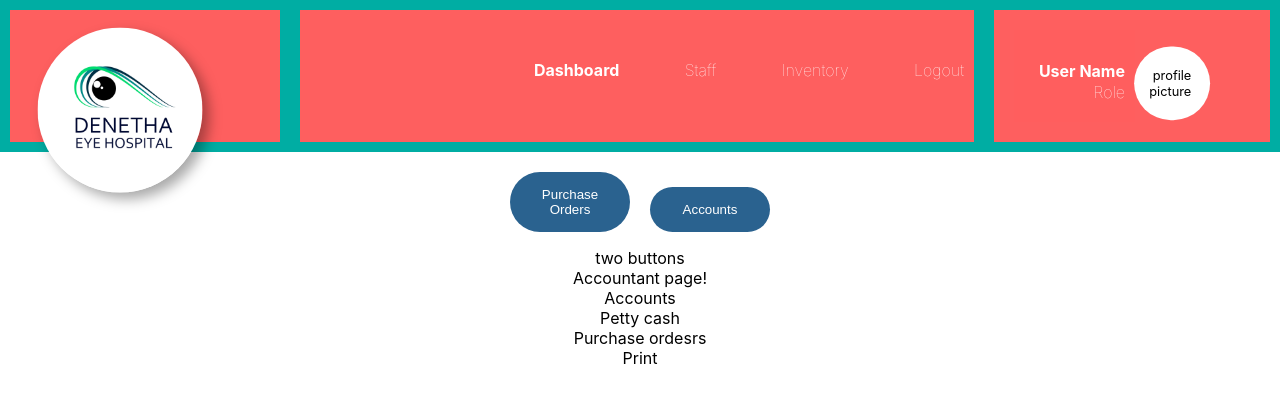
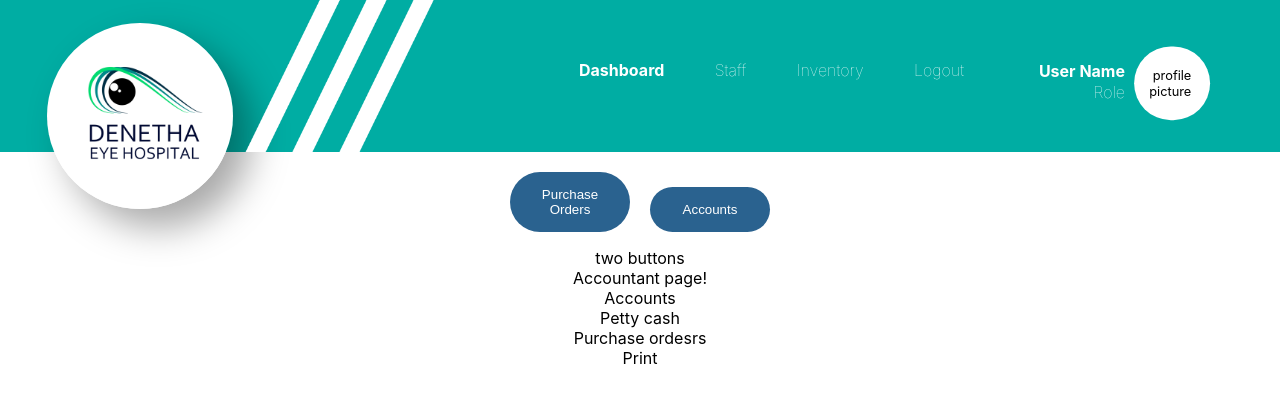
Before and after one commit to KavinduKasthurirathne/Denetha-Eye-Hospital-Project, a React (Create React App) app in the folder mern/client/: page / in a window 1280 px wide. Both pictures are taken after a click on the button "Redirect test". Shown: the top 402 px of the page. Built offline with nearby package versions, Linux system fonts and the light colour scheme.

Commit message:
Finished header main design

```diff
--- a/mern/client/src/App.css
+++ b/mern/client/src/App.css
@@ -40,10 +40,25 @@
   box-shadow: 2px 2px 4px #00000057;
 }
 .header-logo{
-  transform: translate(150%, 130%) scale(330%);
+  transform: translate(550%, 430%) scale(930%);
   width: 20%;
   border-radius: 100px;
   box-shadow: 2px 2px 4px #00000057;
+}
+#logo{
+  flex-basis: 100px;
+  flex-grow: 0;
+  flex-shrink: 0;
+}
+#header-design-container{
+  overflow: hidden;
+  flex-basis: 300px;
+  flex-grow: 0;
+  flex-shrink: 0;
+}
+#header-design{
+  width: 50%;
+  transform: scale(150%) translate(55%, 10%);
 }
 
 input {
@@ -90,7 +105,7 @@ a{
   flex: 1;
   padding: 10px;
   margin: 10px;
-  background-color: #ff5f5ffe;
+  background-color: #00000000;
 }
 
 .navlink{
@@ -115,18 +130,16 @@ a{
   font-weight: bold;
   margin-top: 1px;
   margin-bottom: 1px;
+  white-space: nowrap
 }
 #userRole{
   color: white;
   font-weight: lighter;
   margin-top: 1px;
   margin-bottom: 0px;
+  white-space: nowrap
 }
-#logo{
-  flex-basis: 250px;
-  flex-grow: 0;
-  flex-shrink: 0;
-}
+
 #profilePic{
   background-color: white;
   transform: scale(80%) translate(-40%, 10%);
@@ -148,7 +161,7 @@ a{
     opacity: 1;
   }
 }
-@keyframes fadetranlate {
+@keyframes fadetranslate {
   from {
     opacity: 0;
     transform: translate(0%, -10%);
--- a/mern/client/src/components/Header.js
+++ b/mern/client/src/components/Header.js
@@ -7,8 +7,11 @@ export const Header = () => {
     //possibly from cookies
 
     const logo = require('../image/denethaLogo.png');
+    const design = require('../image/design.png');
 
     //array of items to be rendered in the navigation bar
+    //put other items between dashboard and logout
+    //use if-else to decide which items to render
     const navBarItems = [{
             name: 'Dashboard',
             path: ''
@@ -29,6 +32,9 @@ export const Header = () => {
             <div id='logo' className='flex-child'>
                 <img src={logo} alt='logo' className='header-logo' />
             </div>
+            <div id='header-design-container' >
+                <img src={design} alt='header-design' id='header-design' />
+            </div>
             <div id='navbar' className='flex-child right-align'><br /><br />
                 {navBarItems.map((item) => {
                     return (
@@ -39,10 +45,6 @@ export const Header = () => {
                         </NavLink>
                     );
                 })}
-                {/* <NavLink exact to='' className='navlink' activeClassName='active'>Dashboard</NavLink>
-                <NavLink exact to='inventory' className='navlink' activeClassName='active'>Inventory</NavLink>
-                <NavLink exact to='staff' className='navlink' activeClassName='active'>Staff</NavLink>
-                <NavLink exact to='/logout' className='navlink' activeClassName='active'>Logout</NavLink> */}
             </div>
             <div id='profile' className='flex-child right-align'>
                 <div className='flex-child'><br />
```
Also changed, not shown: mern/client/src/image/design.png (added).
